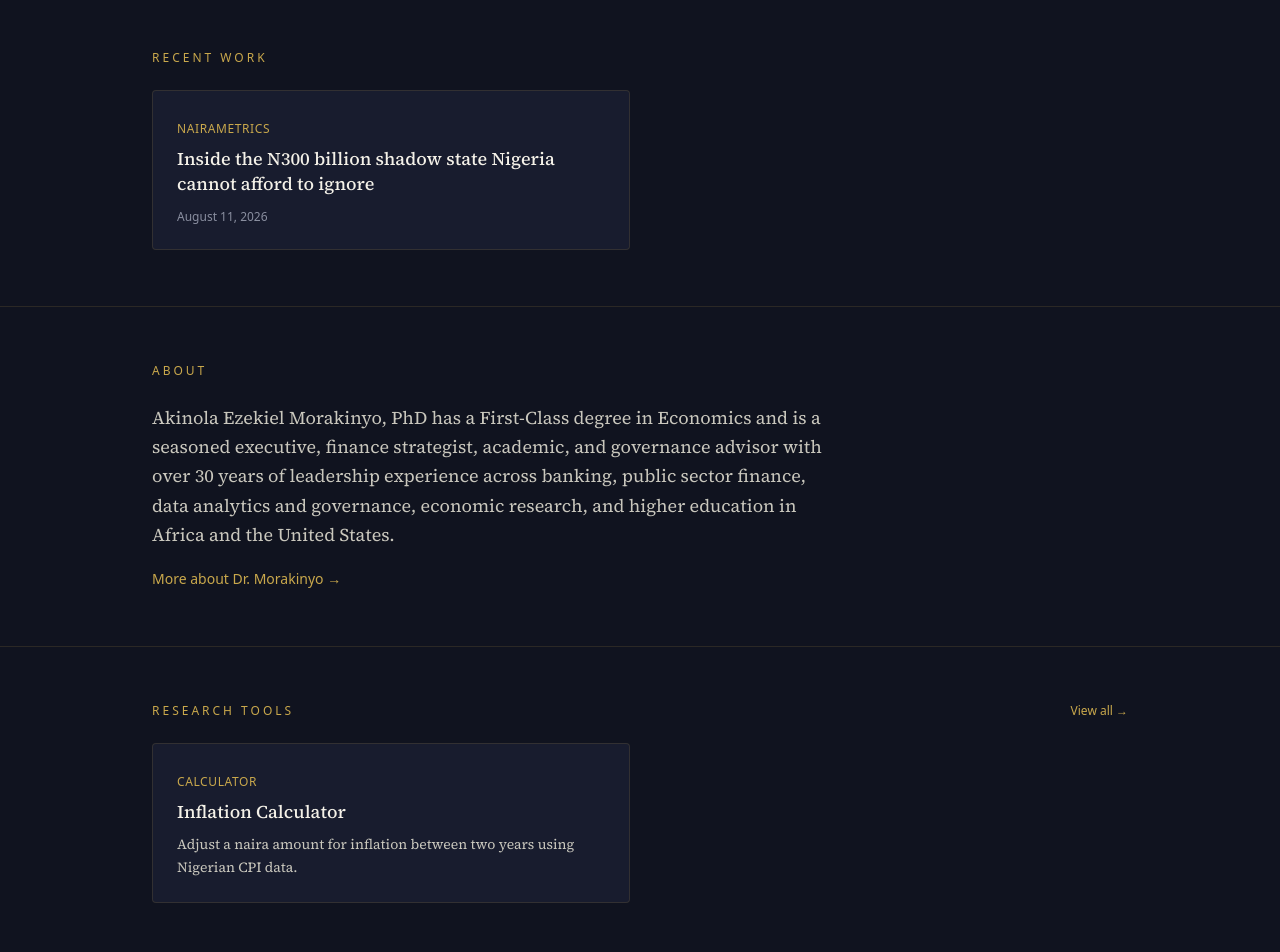
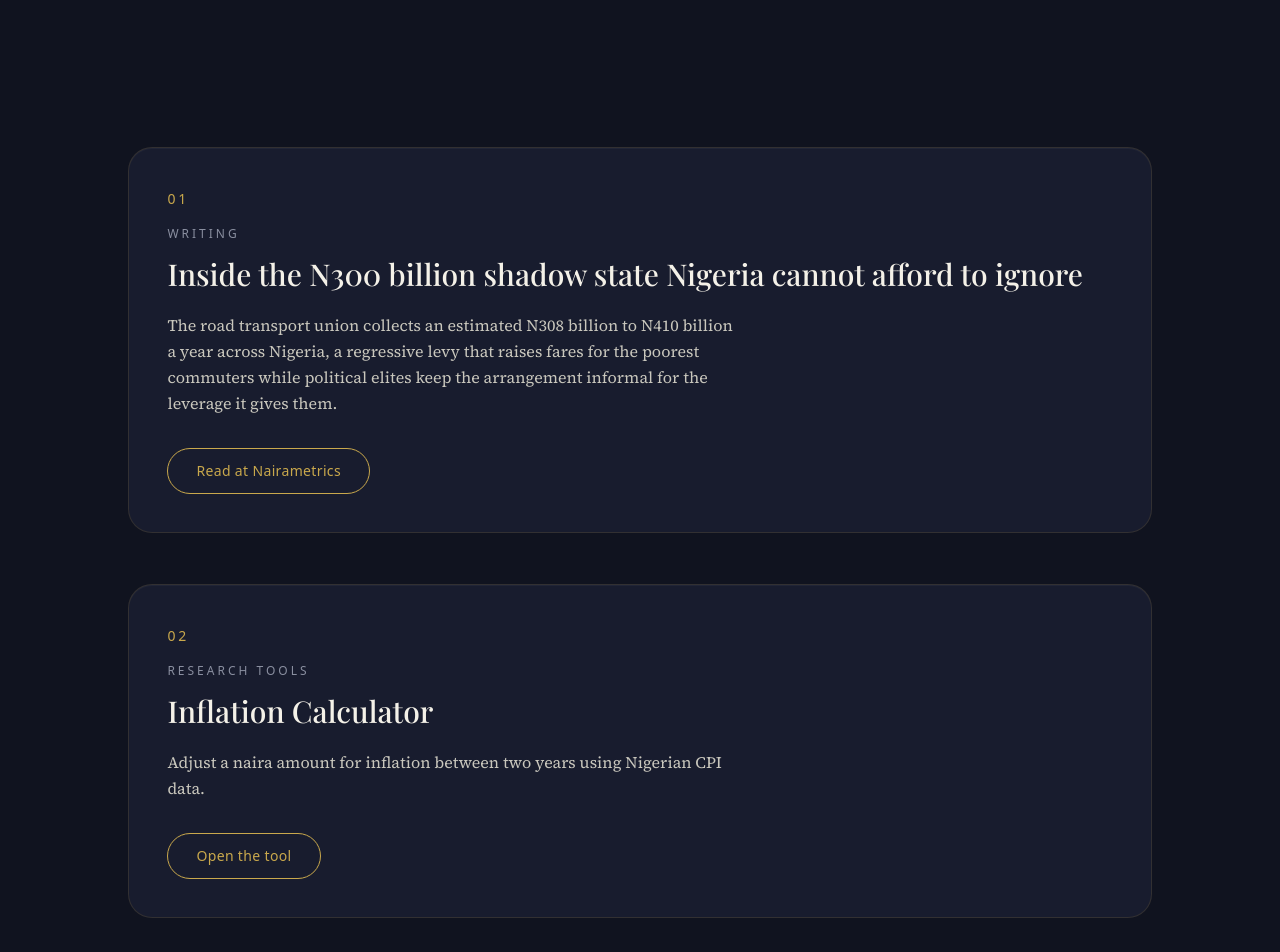
Before and after one commit to ayo0la/akinmorakinyo-site, a Next.js app: page / in a window 1280 px wide. Shown: the part 800-1752 px from the top of the page. Built offline with nearby package versions, Linux system fonts and the light colour scheme; a web font is replaced by a local one.

Commit message:
Rewrite homepage around the sticky card stack
RecentWork and ToolsStrip are folded into StackedCards; the about and
contact sections move onto Section/Reveal/PillButton primitives.

```diff
--- a/app/page.tsx
+++ b/app/page.tsx
@@ -1,32 +1,55 @@
-import Link from 'next/link'
 import { getProfile, getFeaturedPaper, getPosts, getTools } from '@/lib/content'
+import { buildStackSections } from '@/lib/home-sections'
 import { Hero } from '@/components/home/hero'
-import { RecentWork } from '@/components/home/recent-work'
-import { ToolsStrip } from '@/components/home/tools-strip'
+import { Section } from '@/components/ui/section'
+import { Reveal } from '@/components/ui/reveal'
+import { StackedCards } from '@/components/ui/stacked-cards'
+import { PillButton } from '@/components/ui/pill-button'
 
 export default function HomePage() {
   const profile = getProfile()
-  const paper = getFeaturedPaper()
-  const post = getPosts()[0] ?? null
-  const tools = getTools()
+  const sections = buildStackSections({
+    post: getPosts()[0] ?? null,
+    paper: getFeaturedPaper(),
+    tools: getTools(),
+  })
 
   return (
     <div>
       <Hero profile={profile} />
-      <RecentWork paper={paper} post={post} />
-      <section className="border-t border-[var(--border)]">
-        <div className="max-w-5xl mx-auto px-4 sm:px-6 py-14">
-          <h2 className="font-sans text-xs tracking-[0.25em] uppercase text-[var(--accent)]">About</h2>
-          <p className="mt-6 max-w-2xl text-lg leading-relaxed">{profile.bio[0]}</p>
-          <Link
-            href="/about"
-            className="mt-5 inline-block font-sans text-sm text-[var(--accent)] hover:underline underline-offset-4"
-          >
-            More about Dr. Morakinyo →
-          </Link>
-        </div>
-      </section>
-      <ToolsStrip tools={tools} />
+
+      <Section>
+        <Reveal>
+          <StackedCards sections={sections} />
+        </Reveal>
+      </Section>
+
+      <Section className="border-t border-[var(--border)]">
+        <Reveal>
+          <h2 className="font-sans text-xs tracking-[0.25em] uppercase text-[var(--accent)]">
+            About
+          </h2>
+          <p className="mt-8 max-w-[var(--measure)] text-lg leading-relaxed">
+            {profile.bio[0]}
+          </p>
+          <div className="mt-10">
+            <PillButton href="/about" variant="outline">
+              More about Dr. Morakinyo
+            </PillButton>
+          </div>
+        </Reveal>
+      </Section>
+
+      <Section className="border-t border-[var(--border)] text-center">
+        <Reveal>
+          <h2 className="text-3xl sm:text-4xl font-medium leading-tight">
+            Speaking, media, or research enquiries
+          </h2>
+          <div className="mt-10 flex justify-center">
+            <PillButton href="/contact">Get in touch</PillButton>
+          </div>
+        </Reveal>
+      </Section>
     </div>
   )
 }
--- a/components/home/recent-work.tsx
+++ /dev/null
@@ -1,61 +0,0 @@
-import Link from 'next/link'
-import type { Paper, WritingPostMeta } from '@/lib/types'
-import { formatDate } from '@/lib/format'
-
-export function RecentWork({
-  paper,
-  post,
-}: {
-  paper: Paper | null
-  post: WritingPostMeta | null
-}) {
-  if (!paper && !post) return null
-
-  return (
-    <section className="border-t border-[var(--border)]">
-      <div className="max-w-5xl mx-auto px-4 sm:px-6 py-14">
-        <h2 className="font-sans text-xs tracking-[0.25em] uppercase text-[var(--accent)]">
-          Recent Work
-        </h2>
-        <div className="mt-6 grid gap-5 sm:grid-cols-2">
-          {paper && (
-            <Link
-              href="/papers"
-              className="bg-[var(--surface)] border border-[var(--border)] rounded-sm p-6 hover:border-[var(--accent-soft)] hover:-translate-y-0.5 transition-all"
-            >
-              <span className="font-sans text-xs uppercase tracking-wider text-[var(--accent)]">Paper</span>
-              <p className="mt-2 text-lg font-medium leading-snug text-[var(--heading)]">{paper.title}</p>
-              <p className="mt-3 font-sans text-xs text-[var(--text-muted)]">{formatDate(paper.publishedDate)}</p>
-            </Link>
-          )}
-          {post &&
-            (post.externalUrl ? (
-              <a
-                href={post.externalUrl}
-                target="_blank"
-                rel="noopener noreferrer"
-                className="bg-[var(--surface)] border border-[var(--border)] rounded-sm p-6 hover:border-[var(--accent-soft)] hover:-translate-y-0.5 transition-all"
-              >
-                <span className="font-sans text-xs uppercase tracking-wider text-[var(--accent)]">
-                  {post.publication ?? 'Writing'}
-                </span>
-                <p className="mt-2 text-lg font-medium leading-snug text-[var(--heading)]">{post.title}</p>
-                <p className="mt-3 font-sans text-xs text-[var(--text-muted)]">{formatDate(post.date)}</p>
-              </a>
-            ) : (
-              <Link
-                href={`/writing/${post.slug}`}
-                className="bg-[var(--surface)] border border-[var(--border)] rounded-sm p-6 hover:border-[var(--accent-soft)] hover:-translate-y-0.5 transition-all"
-              >
-                <span className="font-sans text-xs uppercase tracking-wider text-[var(--accent)]">
-                  {post.tag ?? 'Essay'}
-                </span>
-                <p className="mt-2 text-lg font-medium leading-snug text-[var(--heading)]">{post.title}</p>
-                <p className="mt-3 font-sans text-xs text-[var(--text-muted)]">{formatDate(post.date)}</p>
-              </Link>
-            ))}
-        </div>
-      </div>
-    </section>
-  )
-}
--- a/components/home/tools-strip.tsx
+++ /dev/null
@@ -1,35 +0,0 @@
-import Link from 'next/link'
-import type { ResearchTool } from '@/lib/types'
-
-export function ToolsStrip({ tools }: { tools: ResearchTool[] }) {
-  if (tools.length === 0) return null
-  return (
-    <section className="border-t border-[var(--border)]">
-      <div className="max-w-5xl mx-auto px-4 sm:px-6 py-14">
-        <div className="flex items-baseline justify-between">
-          <h2 className="font-sans text-xs tracking-[0.25em] uppercase text-[var(--accent)]">
-            Research Tools
-          </h2>
-          <Link href="/tools" className="font-sans text-xs text-[var(--accent)] hover:underline underline-offset-4">
-            View all →
-          </Link>
-        </div>
-        <div className="mt-6 grid gap-5 sm:grid-cols-2">
-          {tools.slice(0, 2).map(tool => (
-            <Link
-              key={tool.id}
-              href={`/tools/${tool.id}`}
-              className="bg-[var(--surface)] border border-[var(--border)] rounded-sm p-6 hover:border-[var(--accent-soft)] hover:-translate-y-0.5 transition-all"
-            >
-              <span className="font-sans text-xs uppercase tracking-wider text-[var(--accent)] capitalize">
-                {tool.type}
-              </span>
-              <p className="mt-2 text-lg font-medium leading-snug text-[var(--heading)]">{tool.title}</p>
-              <p className="mt-2 text-sm leading-relaxed text-[var(--text)] line-clamp-2">{tool.description}</p>
-            </Link>
-          ))}
-        </div>
-      </div>
-    </section>
-  )
-}
```
Also changed, not shown: 1 other file (tests, documents, lock files or other folders).
